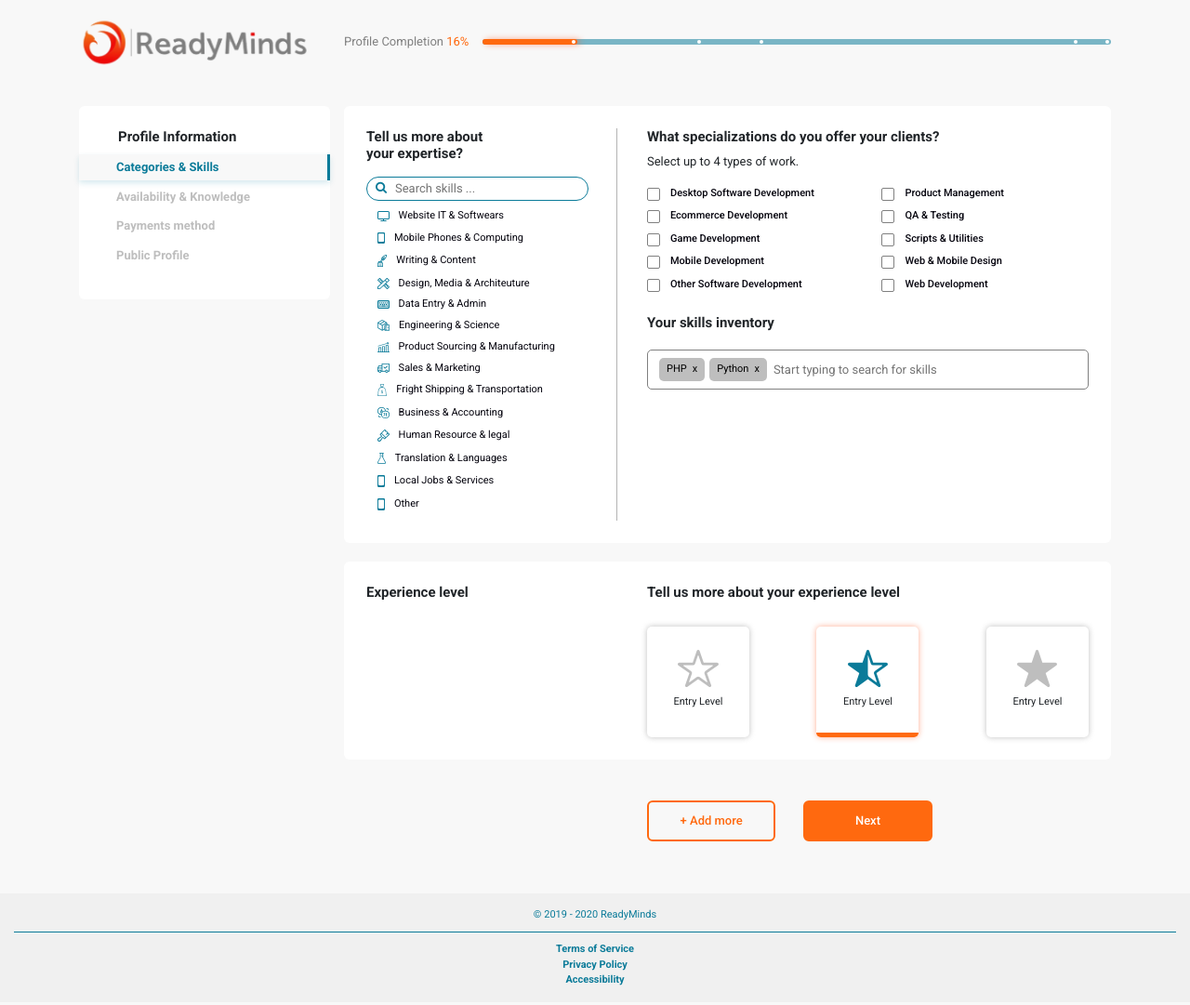
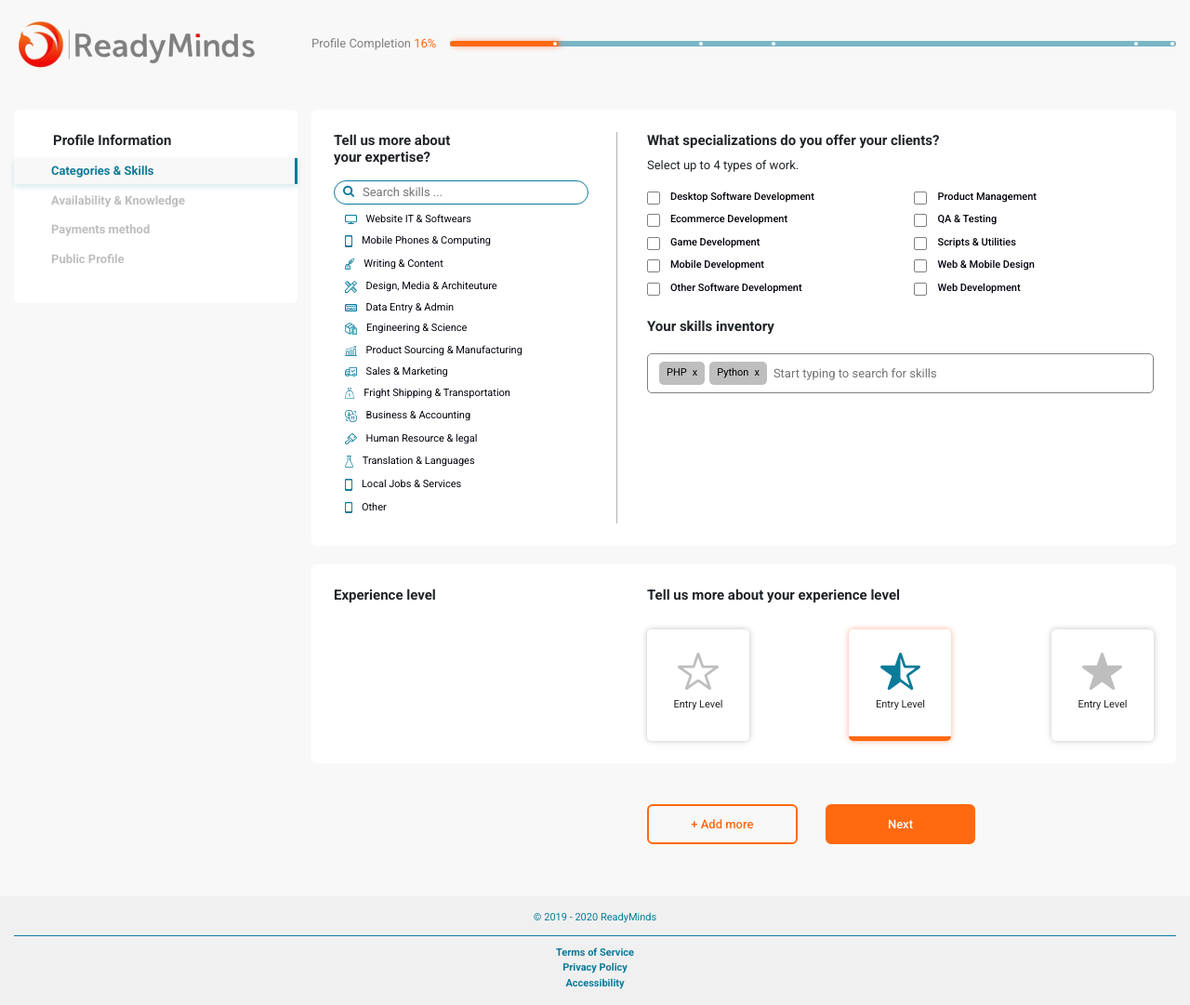
Before and after one commit to rdhassan91/readymind-latest, a PHP site: page /index.php in a window 1280 px wide. Shown: the whole page at 93% size. Before the commit the page ends 1060 px from the top, so only its background shows below. Run offline with PHP 8.4, Linux system fonts and the light colour scheme; some libraries are stand-ins or nearby versions.

Commit message:
changes 22

```diff
--- a/css/style.css
+++ b/css/style.css
@@ -922,7 +922,11 @@ label {
         width: 100% !important;
     }
 }
-
+@media (min-width: 1200px) {
+    .container {
+        max-width: 1366px;
+    }
+}
 
 
 
```
